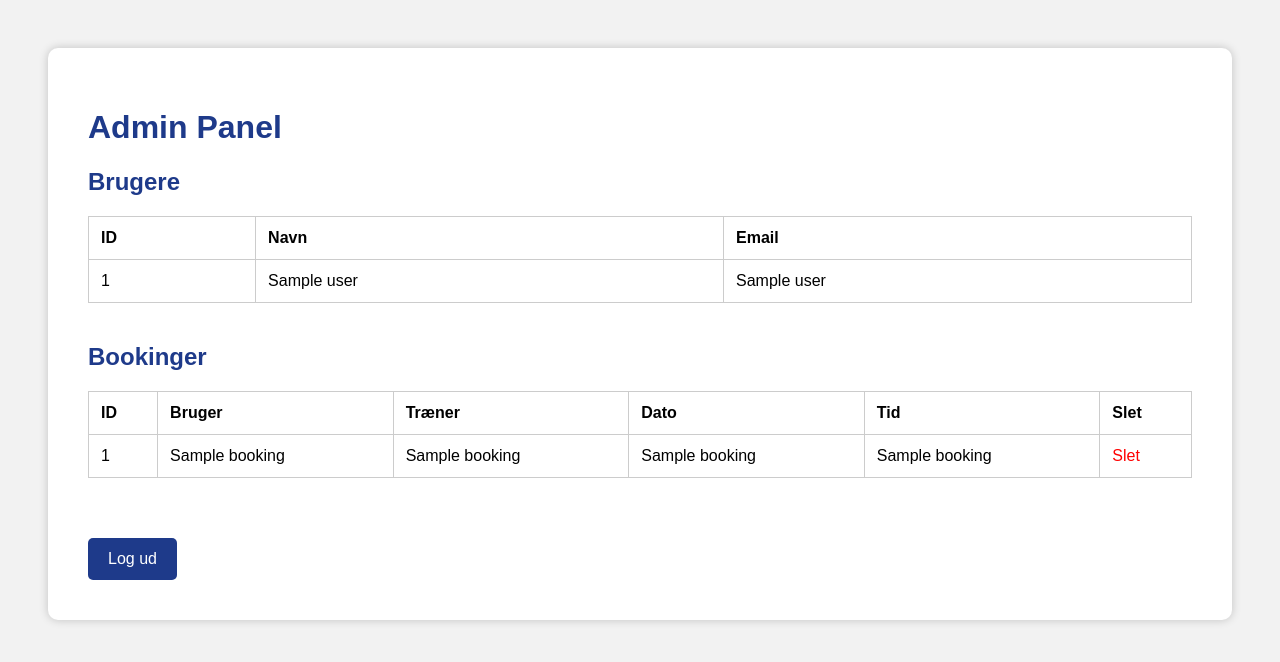
After one commit to Ramzan0030/2.-Semester-projekt, a Flask app: template templates/admin.html in a window 1280 px wide. The commit adds this page. Shown: the top 662 px of the page. Run offline with Flask 3, Linux system fonts and the light colour scheme; the template is opened without the code that fills it: most values are stand-ins (such as "Sample title", 1, 10 or a date in 2020).

Commit message:
beskrivelse

```diff
--- a/app.py
+++ b/app.py
@@ -65,13 +65,14 @@ def login():
             session["user_id"] = user[0]
             session["name"] = user[1]
             session["email"] = user[2]
-     if email == "admin@dfa.dk":
 
-        return redirect("/admin")
+            if email == "admin@dfa.dk":
 
-    else:
+                return redirect("/admin")
 
-            return redirect("/booking")
+            else:
+
+                return redirect("/booking")
 
         else:
 
@@ -88,41 +89,134 @@ def booking():
 
     if request.method == "POST":
 
-        field = request.form["field"]
-        trainer = request.form["trainer"]
+        training = request.form["training"]
+
+        trainer, time = training.split("|")
+
         date = request.form["date"]
-        time = request.form["time"]
 
         connection = sqlite3.connect("booking_system.db")
+
+        count = connection.execute(
+            """
+            SELECT COUNT(*)
+
+            FROM bookings
+
+            WHERE trainer_name = ?
+            AND booking_date = ?
+            AND booking_time = ?
+            """,
+            (trainer, date, time)
+        ).fetchone()[0]
+
+        if count >= 5:
+
+            connection.close()
+
+            return "Holdet er fyldt"
 
         connection.execute(
             """
             INSERT INTO bookings
-            (user_id, trainer_id, field_id, booking_date, booking_time)
+            (user_id, trainer_name, booking_date, booking_time)
 
-            VALUES (?, ?, ?, ?, ?)
+            VALUES (?, ?, ?, ?)
             """,
             (
                 session["user_id"],
-                1,
-                1,
+                trainer,
                 date,
                 time
             )
         )
 
         connection.commit()
+
+        trainings = [
+
+            ("Mustafa Baskaya", "12:00"),
+
+            ("Muzaffer Celik", "14:00"),
+
+            ("Mehmet Dagli", "16:00")
+
+        ]
+
+        training_data = []
+
+        for trainer_name, training_time in trainings:
+
+            booked = connection.execute(
+                """
+                SELECT COUNT(*)
+
+                FROM bookings
+
+                WHERE trainer_name = ?
+                AND booking_time = ?
+                """,
+                (trainer_name, training_time)
+            ).fetchone()[0]
+
+            remaining = 5 - booked
+
+            training_data.append(
+                (trainer_name, training_time, remaining)
+            )
+
         connection.close()
+
+        remaining = 5 - (count + 1)
 
         return render_template(
             "booking_success.html",
-            field=field,
             trainer=trainer,
             date=date,
-            time=time
+            time=time,
+            remaining=remaining
         )
 
-    return render_template("booking.html")
+    trainings = [
+
+        ("Mustafa Baskaya", "12:00"),
+
+        ("Muzaffer Celik", "14:00"),
+
+        ("Mehmet Dagli", "16:00")
+
+    ]
+
+    training_data = []
+
+    connection = sqlite3.connect("booking_system.db")
+
+    for trainer, time in trainings:
+
+        count = connection.execute(
+            """
+            SELECT COUNT(*)
+
+            FROM bookings
+
+            WHERE trainer_name = ?
+            AND booking_time = ?
+            """,
+            (trainer, time)
+        ).fetchone()[0]
+
+        remaining = 5 - count
+
+        training_data.append(
+            (trainer, time, remaining)
+        )
+
+    connection.close()
+
+    return render_template(
+        "booking.html",
+        trainings=training_data
+    )
 
 
 @app.route("/admin")
@@ -142,8 +236,17 @@ def admin():
 
     bookings = connection.execute(
         """
-        SELECT id, booking_date, booking_time
+        SELECT
+            bookings.id,
+            users.name,
+            trainer_name,
+            booking_date,
+            booking_time
+
         FROM bookings
+
+        JOIN users
+        ON bookings.user_id = users.id
         """
     ).fetchall()
 
--- /dev/null
+++ b/templates/admin.html
@@ -0,0 +1,171 @@
+<!DOCTYPE html>
+<html lang="da">
+
+<head>
+
+    <meta charset="UTF-8">
+
+    <title>Admin Panel</title>
+
+    <style>
+
+        body {
+
+            font-family: Arial;
+
+            background-color: #f2f2f2;
+
+            padding: 40px;
+
+        }
+
+        .box {
+
+            background: white;
+
+            padding: 40px;
+
+            border-radius: 10px;
+
+            box-shadow: 0px 0px 10px rgba(0,0,0,0.2);
+
+        }
+
+        h1, h2 {
+
+            color: #1e3a8a;
+
+        }
+
+        table {
+
+            width: 100%;
+
+            border-collapse: collapse;
+
+            margin-bottom: 40px;
+
+        }
+
+        th, td {
+
+            border: 1px solid #ccc;
+
+            padding: 12px;
+
+            text-align: left;
+
+        }
+
+        a {
+
+            color: red;
+
+            text-decoration: none;
+
+        }
+
+        .logout {
+
+            display: inline-block;
+
+            margin-top: 20px;
+
+            padding: 12px 20px;
+
+            background-color: #1e3a8a;
+
+            color: white;
+
+            text-decoration: none;
+
+            border-radius: 5px;
+
+        }
+
+    </style>
+
+</head>
+
+<body>
+
+    <div class="box">
+
+        <h1>Admin Panel</h1>
+
+        <h2>Brugere</h2>
+
+        <table>
+
+            <tr>
+
+                <th>ID</th>
+                <th>Navn</th>
+                <th>Email</th>
+
+            </tr>
+
+            {% for user in users %}
+
+            <tr>
+
+                <td>{{ user[0] }}</td>
+                <td>{{ user[1] }}</td>
+                <td>{{ user[2] }}</td>
+
+            </tr>
+
+            {% endfor %}
+
+        </table>
+
+        <h2>Bookinger</h2>
+
+        <table>
+
+            <tr>
+
+                <th>ID</th>
+                <th>Bruger</th>
+                <th>Træner</th>
+                <th>Dato</th>
+                <th>Tid</th>
+                <th>Slet</th>
+
+            </tr>
+
+            {% for booking in bookings %}
+
+            <tr>
+
+                <td>{{ booking[0] }}</td>
+                <td>{{ booking[1] }}</td>
+                <td>{{ booking[2] }}</td>
+                <td>{{ booking[3] }}</td>
+                <td>{{ booking[4] }}</td>
+
+                <td>
+
+                    <a href="/delete_booking/{{ booking[0] }}">
+                        Slet
+                    </a>
+
+                </td>
+
+            </tr>
+
+            {% endfor %}
+
+        </table>
+
+        <a class="logout" href="/logout">
+
+            Log ud
+
+        </a>
+
+    </div>
+
+</body>
+
+</html>
```
Also changed, not shown: templates/booking.html (+9 -9 lines).
